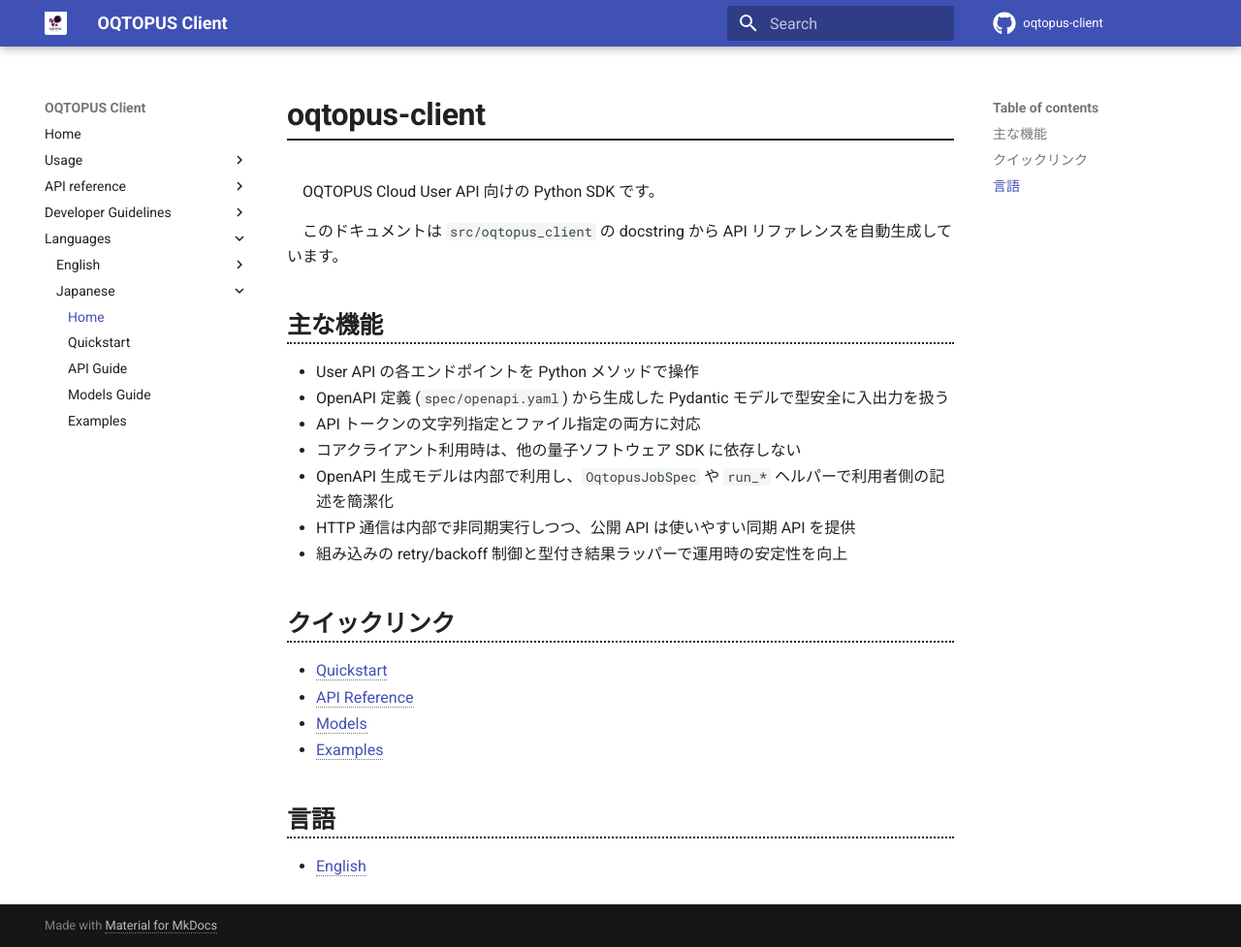
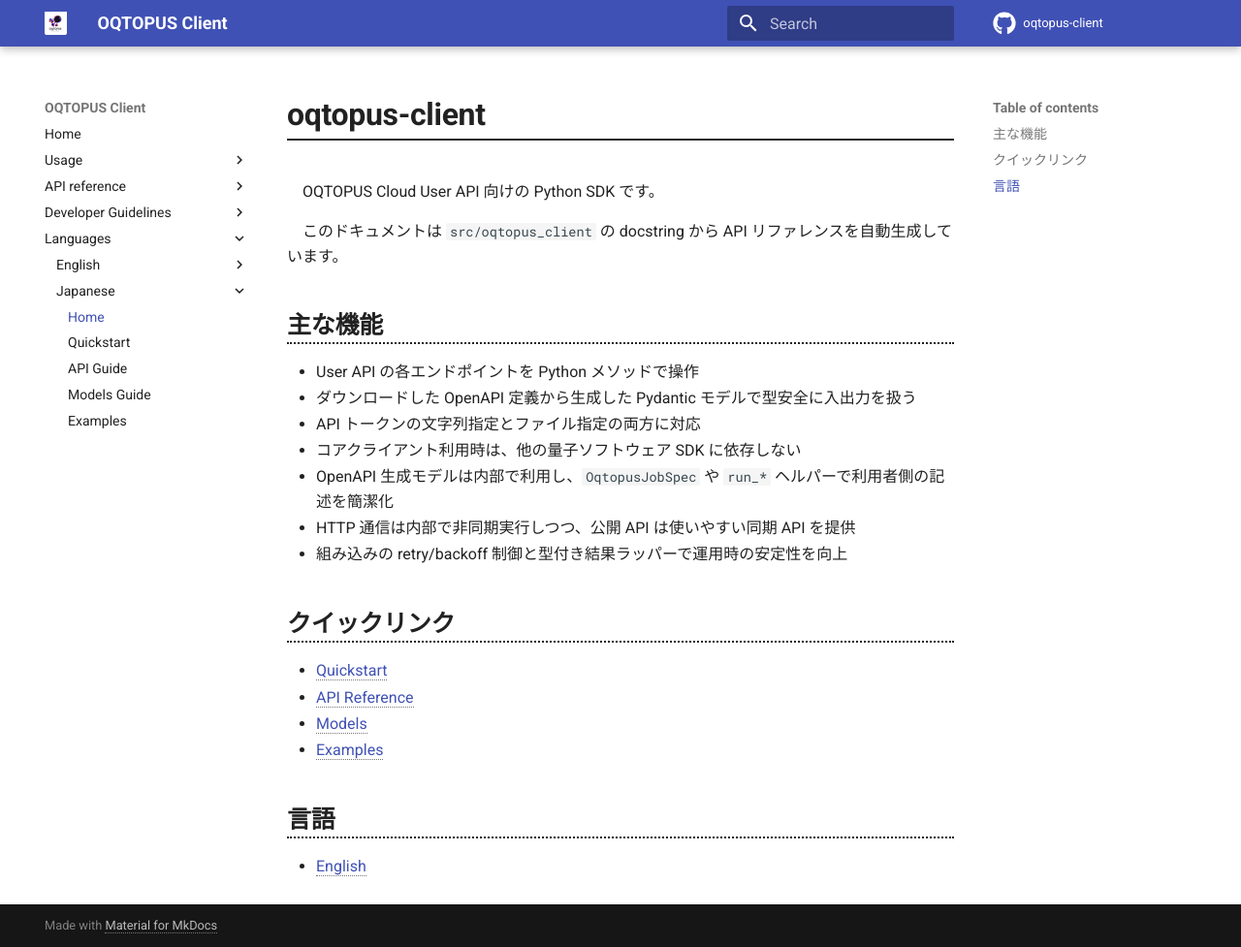
Before and after one commit to oqtopus-team/oqtopus-client, an MkDocs documentation site: the page built from docs/ja/index.md, in a window 1280 px wide and 977 px high. Shown: the whole window at 97% size. Built offline with MkDocs 1.6.1 and Material for MkDocs 9.7.7, drawn with Linux system fonts in a browser that asks for light colours; comment, search, counter and statistics services are not loaded.

```diff
--- a/docs/ja/index.md
+++ b/docs/ja/index.md
@@ -7,7 +7,7 @@
 ## 主な機能
 
 - User API の各エンドポイントを Python メソッドで操作
-- OpenAPI 定義 (`spec/openapi.yaml`) から生成した Pydantic モデルで型安全に入出力を扱う
+- ダウンロードした OpenAPI 定義から生成した Pydantic モデルで型安全に入出力を扱う
 - API トークンの文字列指定とファイル指定の両方に対応
 - コアクライアント利用時は、他の量子ソフトウェア SDK に依存しない
 - OpenAPI 生成モデルは内部で利用し、`OqtopusJobSpec` や `run_*` ヘルパーで利用者側の記述を簡潔化
```
Also changed, not shown: README.md (+1 -1 lines), docs/en/index.md (+1 -1 lines), 3 other files.
